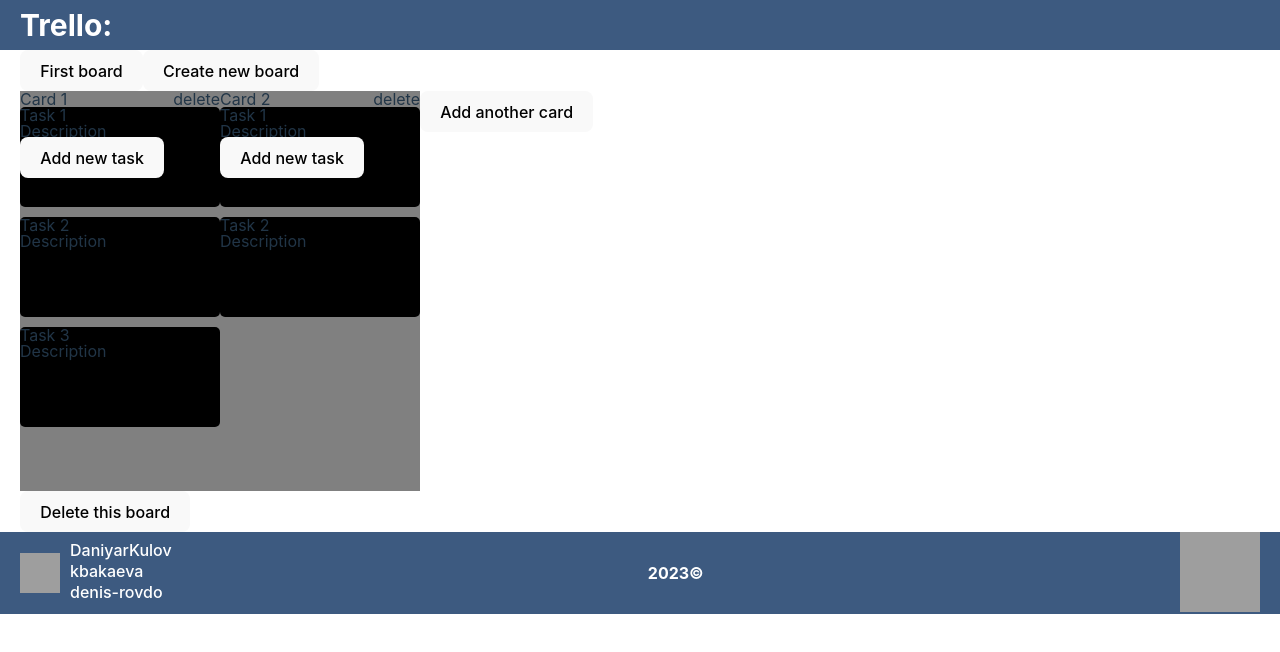
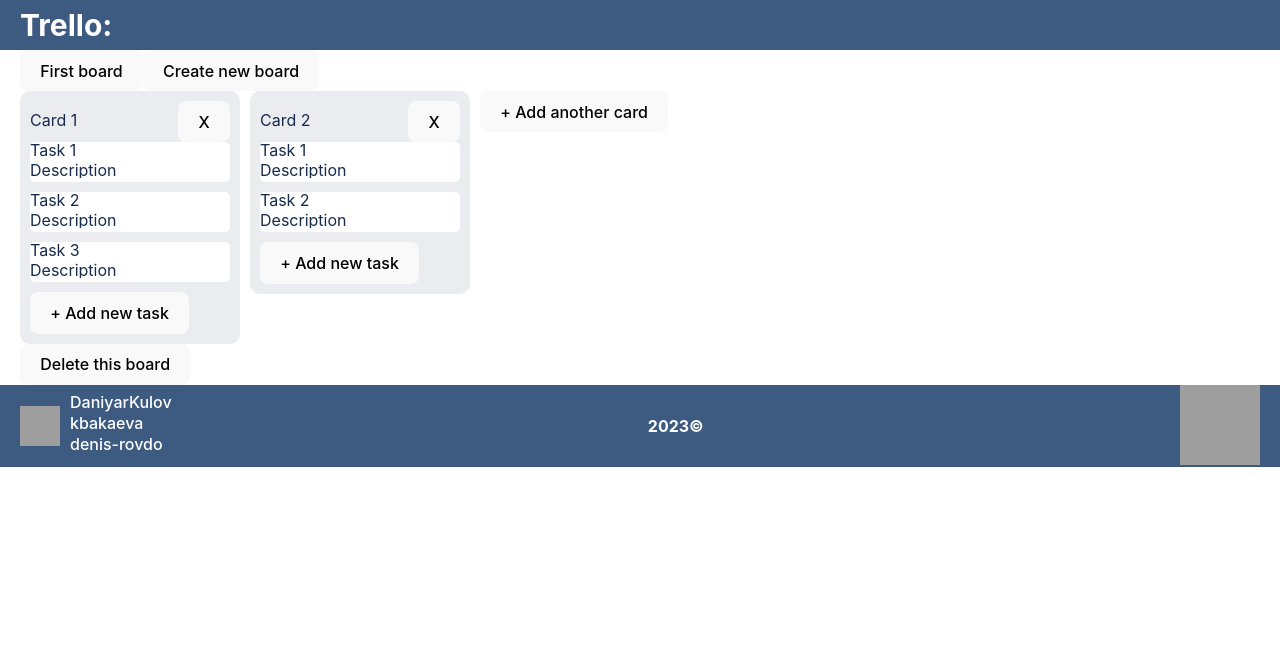
Before and after one commit to DaniyarKulov/RS-Trello, a React (Vite) app in the folder RS-Trello/: page / in a window 1280 px wide. Shown: the top 652 px of the page. Built offline with nearby package versions, Linux system fonts and the light colour scheme; grey boxes are pictures that could not be loaded.

Commit message:
feat:add some styles

```diff
--- a/RS-Trello/src/components/button/Button.tsx
+++ b/RS-Trello/src/components/button/Button.tsx
@@ -9,7 +9,7 @@
 
 const Button: React.FC<ButtonProps> = ({ card, cardId, boardId }) => {
   const [formOpen, setFormOpen] = useState(false);
-  const buttonText = card ? "Add another card" : "Add new task";
+  const buttonText = card ? "+ Add another card" : "+ Add new task";
 
   const buttonHandler = () => {
     setFormOpen(true);
--- a/RS-Trello/src/components/card/TrelloCard.module.css
+++ b/RS-Trello/src/components/card/TrelloCard.module.css
@@ -1,10 +1,29 @@
 .card {
+  padding: 10px;
   width: 200px;
-  height: 400px;
-  background-color: grey;
+  height: 100%;
+  background-color: var(--ds-background-accent-gray-subtlest,#ebecf0);
+  border-radius: 10px;
 }
 
 .tasks {
-  height: 30px;
   justify-content: space-between;
 }
+
+.cardHeader {
+  display: flex;
+  justify-content: space-between;
+  align-items: center;
+  width: 200px;
+}
+
+
+.listHeader {
+  word-wrap: break-word;
+  clear: both;
+  color: var(--ds-text, #172b4d);
+  display: block;
+  margin: 0 0 4px;
+  overflow: hidden;
+  text-decoration: none;
+}
--- a/RS-Trello/src/components/card/TrelloCard.tsx
+++ b/RS-Trello/src/components/card/TrelloCard.tsx
@@ -55,9 +55,9 @@
           {...provided.droppableProps}
           ref={provided.innerRef}
         >
-          <div style={{ display: 'flex', flexDirection: 'row', justifyContent: 'space-between' }}>
-            <p>{card.title}</p>
-            <p onClick={() => handleCardDelete(card.cardId)}>delete</p>
+          <div className={trelloCard.cardHeader}>
+            <p className={trelloCard.listHeader}>{card.title}</p>
+            <button onClick={() => handleCardDelete(card.cardId)}>X</button>
           </div>
           <div className={trelloCard.tasks}>
             {card.tasks.map((task, ind) => (
--- a/RS-Trello/src/components/container/ContainerCard.module.css
+++ b/RS-Trello/src/components/container/ContainerCard.module.css
@@ -2,4 +2,6 @@
 
 .wrapper {
   display: flex;
+  gap: 10px;
+  /* overflow-x: scroll; I don't now if we need it */
 }
--- a/RS-Trello/src/components/task/Task.module.css
+++ b/RS-Trello/src/components/task/Task.module.css
@@ -1,8 +1,20 @@
 .row {
   display: flex;
   flex-direction: column;
-  background-color: black;
+  background-color: #ffffff;
+  width: 200px;
   border-radius: 5px;
-  height: 100px;
+  height: 100%;
   margin-bottom: 10px;
+
 }
+
+.listHeader {
+  word-wrap: break-word;
+  clear: both;
+  color: var(--ds-text, #172b4d);
+  display: block;
+  margin: 0 0 4px;
+  overflow: hidden;
+  text-decoration: none;
+}
--- a/RS-Trello/src/components/task/Task.tsx
+++ b/RS-Trello/src/components/task/Task.tsx
@@ -19,8 +19,8 @@
         ref={provided.innerRef}
         {...provided.draggableProps}
         {...provided.dragHandleProps}>
-        <p>{task.text}</p>
-        <p>{task.description}</p>
+        <p className={taskBox.listHeader}>{task.text}</p>
+        <p className={taskBox.listHeader}>{task.description}</p>
       </div>
     )}
   </Draggable>
```
